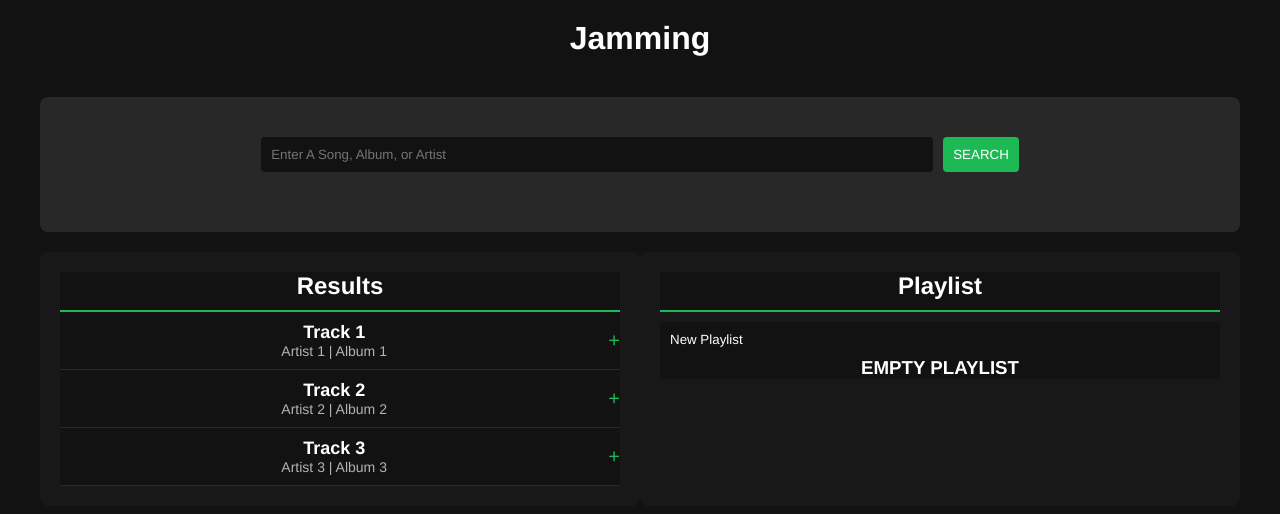
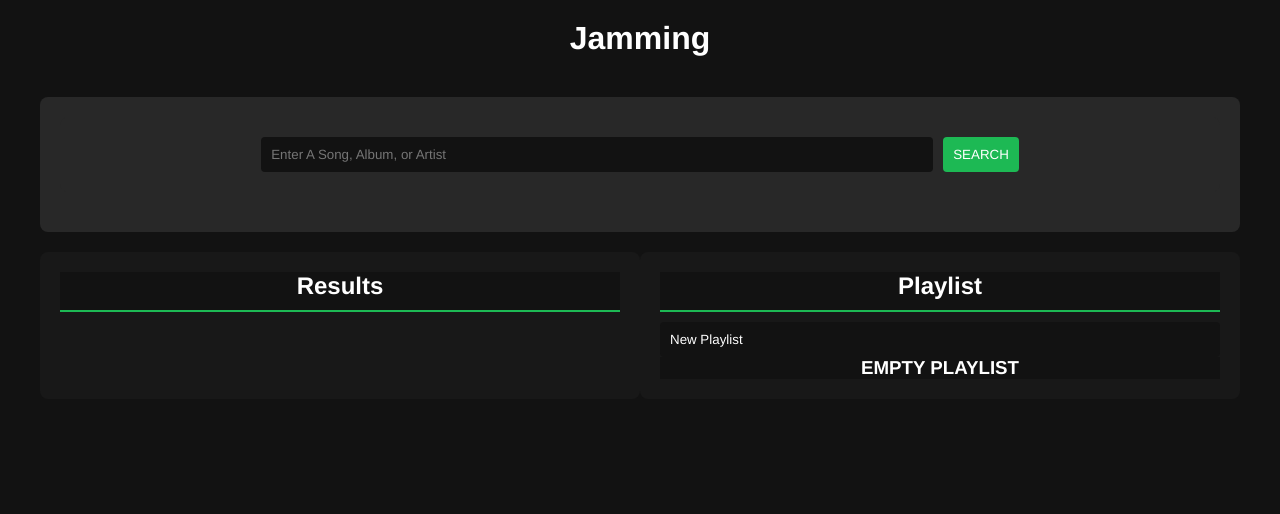
Before and after one commit to alexismarincb/Jamming, a React (Create React App) app: page / in a window 1280 px wide. Shown: the top 514 px of the page. Built offline with nearby package versions, Linux system fonts and the light colour scheme.

Commit message:
i create an array(object) from the API of spotify

```diff
--- a/src/components/AddSongs/AddSongs.js
+++ b/src/components/AddSongs/AddSongs.js
@@ -16,20 +16,17 @@ function AddSongs() {
 
   const [listOfSongs, setListOfSongs] = useState([]);
 
-  const tracks = [
-    { id: 1, name: "Track 1", artist: "Artist 1", album: "Album 1" },
-    { id: 2, name: "Track 2", artist: "Artist 2", album: "Album 2" },
-    { id: 3, name: "Track 3", artist: "Artist 3", album: "Album 3" },
-    // Add more tracks as needed
-  ];
+  const handleChildData = (data) => {
+    setListOfSongs(data);
+  };
 
   return (
     <div className="AddSongs">
       <div className="SearchBar">
-        <SearchBar />
+        <SearchBar sendData={handleChildData}/>
       </div>
       <div className="ResultsAndPlaylist">
-        <SearchResults addTrackToPlaylist={addTrackToPlaylist} tracklist={tracks}/>
+        <SearchResults addTrackToPlaylist={addTrackToPlaylist} tracklist={listOfSongs}/>
         <Playlist playlist={playlist} addTrackToPlaylist={addTrackToPlaylist} removeTrackFromPlaylist={removeTrackFromPlaylist} />
       </div>
     </div>
--- a/src/components/SearchBar/SearchBar.js
+++ b/src/components/SearchBar/SearchBar.js
@@ -2,20 +2,36 @@ import React, { useState } from 'react';
 import './SearchBar.css';
 import { searchTracks } from '../SpotifyService/SpotifyService';
 
-function SearchBar({ onSearch }) {
+function SearchBar({ sendData }) {
   const [searchTerm, setSearchTerm] = useState('');
 
   const handleSearch = async () => {
-    const urlToFetch = `https://api.spotify.com/v1/search?q=${searchTerm}&type=track`
+    const urlToFetch = `https://api.spotify.com/v1/search?q=${searchTerm}&type=track`;
     const response = await fetch(urlToFetch, {
-      //
-      headers: { Authorization: 'Bearer BQDAJS8Qp1omxhxkf8xurhWuJRyhuesYsC0FuDQOrkntWgM2NtExv1MFz4Pzzxp5F_Ec1HOu7ukK0dMZEXkRBZlTVRmqijhI0xkDUcunXYc9-OWU0tE' }
+      headers: {
+        Authorization: 'Bearer BQCwTvR3voncxETl3kFvc16cpiH0nfB03J7L60sumQjFrjVfu_wyK2e0i-fx6W151i13UtbmCbPHQKIpz8n-8VaSeR_SFzQgSyUiUMg_yUqpXKXIB7U'
+      }
     });
+
     if (response.ok) {
       const jsonResponse = await response.json();
-      console.log(jsonResponse)
+      console.log(jsonResponse);
+      const parsedData = jsonResponse.tracks.items; // Array of track objects
+
+      // Check if there are tracks found
+      if (parsedData.length > 0) {
+        sendData({
+          id: parsedData[0].id,
+          name: parsedData[0].name,
+          artist: parsedData[0].artists[0].name,
+          album: parsedData[0].album.name
+        });
+      } else {
+        console.error('No tracks found');
+      }
     }
   };
+
 
   return (
     <div className="SearchBar">
```
